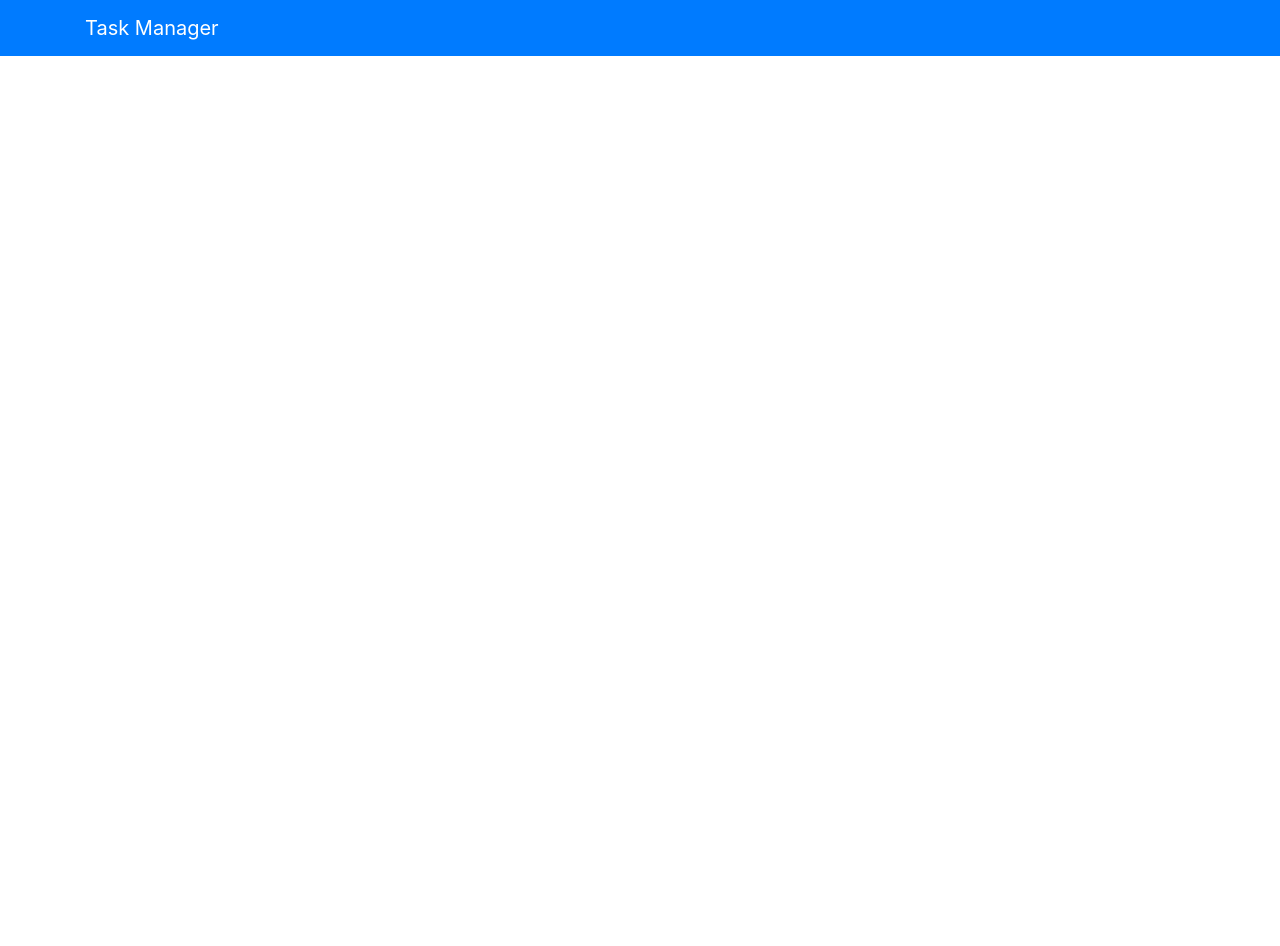
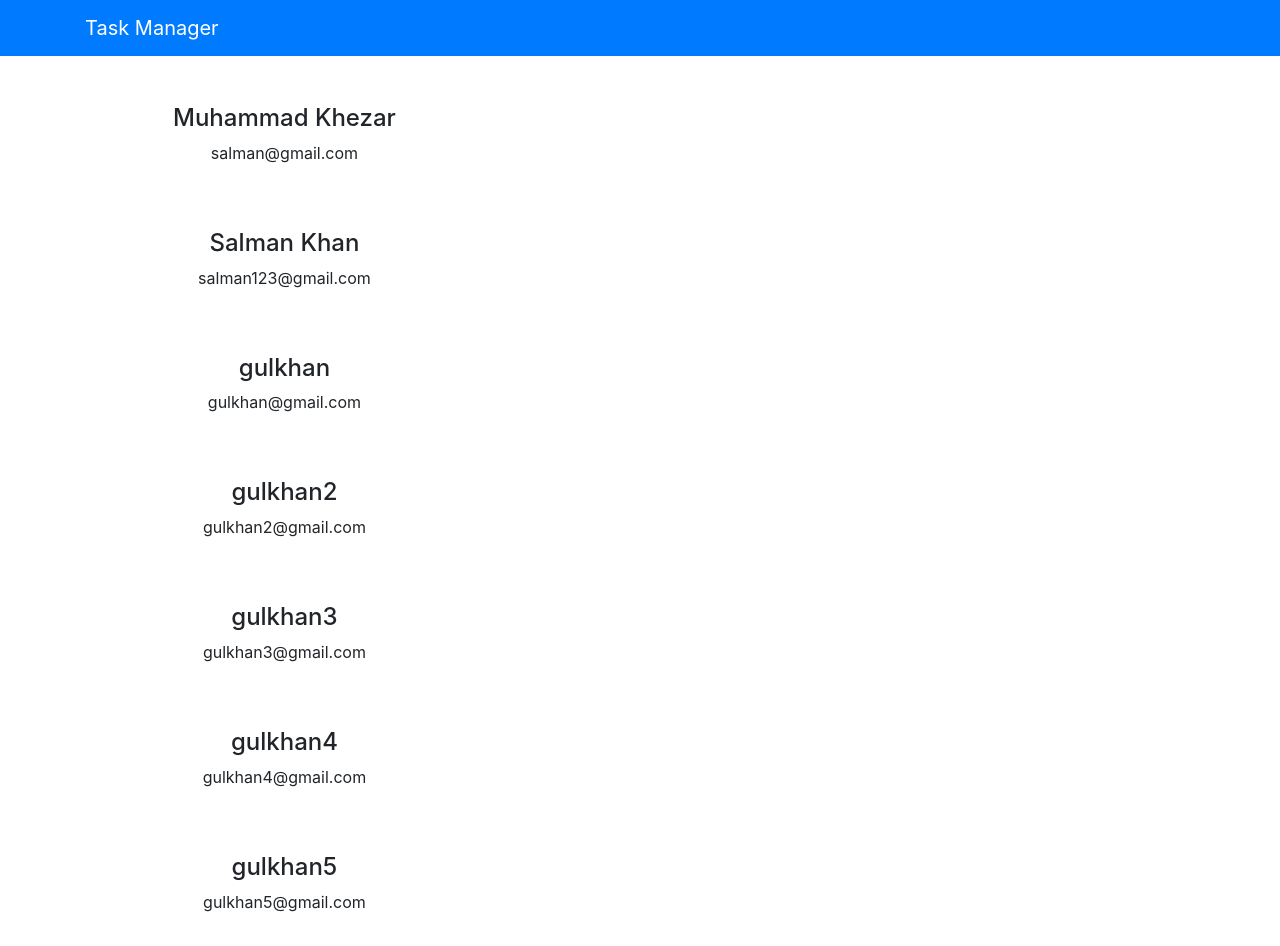
Before and after one commit to imkhezar/Task-Manager, a React (Create React App) app in the folder task-manager/public/front-end/: page / in a window 1280 px wide. Before the commit the page ends 800 px from the top, so only its background shows below. Built offline with nearby package versions, Linux system fonts and the light colour scheme; no server answers.

Commit message:
reterving from static json

```diff
--- a/task-manager/public/front-end/src/App.js
+++ b/task-manager/public/front-end/src/App.js
@@ -2,25 +2,13 @@ import logo from './logo.svg';
 import './App.css';
 import { Navbar, NavbarBrand } from 'reactstrap';
 import {React,Component} from 'react'
+import User from './components/header'
 
 
 
 //how to fetch data from express api in react
 class App extends Component {
-  constructor(props) {
-    super(props);
-    this.state = { apiResponse: [] };
-}
 
-callAPI() {
-    fetch("http://localhost:3001/users")
-        .then(res => res.text())
-        .then(res => this.setState({ apiResponse: res }));
-}
-
-componentWillMount() {
-    this.callAPI();
-}
 
   render() {
     //var jsonData=JSON.parse(this.state.apiResponse)
@@ -34,7 +22,8 @@ componentWillMount() {
 
           </div>
         </Navbar>
-        {this.state.apiResponse}
+        <User/>
+
       </div>
     );
   }
--- a/task-manager/public/front-end/src/components/header.js
+++ b/task-manager/public/front-end/src/components/header.js
@@ -0,0 +1,134 @@
+import React,{Component} from 'react'
+import {Media} from 'reactstrap';
+
+
+class User extends Component{
+
+    constructor(props){
+        super(props);
+
+        this.state ={
+            users:[
+                /* 1 */
+{
+    "_id" : 0,
+    "age" : 0,
+    "name" : "Muhammad Khezar",
+    "email" : "salman@gmail.com",
+    "password" : "$2a$08$OGm7DUzj9xZaMiwtREmfpuytnPsKvIanuhRlm/Q9CSbUGbDNLXDdO",
+    "__v" : 0
+},
+
+/* 2 */
+{
+    "_id" : 1,
+    "age" : 0,
+    "name" : "Salman Khan",
+    "email" : "salman123@gmail.com",
+    "password" : "$2a$08$XxADA7PeqJ0D.DkhQJwKLOlQVKjCCtziIk5oUtcIa9QlRMM73aRMy",
+    "__v" : 2,
+    "tokens" : [
+
+    ]
+},
+
+/* 3 */
+{
+    "_id" : 2,
+    "age" : 0,
+    "name" : "gulkhan",
+    "email" : "gulkhan@gmail.com",
+    "password" : "$2a$08$eQ2Kpl2L9owj9Ol39RNnrOxQpC4p8d8s6Sd.1q5JbLs6kV7dZ8ja2",
+    "token" : [],
+    "__v" : 0
+},
+
+/* 4 */
+{
+    "_id" : 3,
+    "age" : 0,
+    "name" : "gulkhan2",
+    "email" : "gulkhan2@gmail.com",
+    "password" : "$2a$08$utScD0Dhk4IruxnT5v3ooe2XkEaqQjbUXHMu07K5b3V.fjJ9wFx8W",
+    "token" : [],
+    "__v" : 0
+},
+
+/* 5 */
+{
+    "_id" : 4,
+    "age" : 0,
+    "name" : "gulkhan3",
+    "email" : "gulkhan3@gmail.com",
+    "password" : "$2a$08$81Ga5t6IUmOSUz.sUpc8GeY7jixPbxw4HyphEPDmRgBkSIWF2MHRK",
+    "tokens" : [
+
+    ],
+    "__v" : 1
+},
+
+/* 6 */
+{
+    "_id" : 5,
+    "age" : 0,
+    "name" : "gulkhan4",
+    "email" : "gulkhan4@gmail.com",
+    "password" : "$2a$08$Z/LNcBis93xDOT2rd/w2QO09RHWV8YbjxM2px5gKE4Cj7N.5EBxT6",
+    "tokens" : [
+
+    ],
+    "__v" : 1
+}
+,
+/* 7 */
+{
+    "_id" : 6,
+    "age" : 0,
+    "name" : "gulkhan5",
+    "email" : "gulkhan5@gmail.com",
+    "password" : "$2a$08$MUIhd4ClzUC70sBSFeJbvek5.wvuxXtYXAPDsDpDAn8gJuT2er.0q",
+    "tokens" : [
+
+    ],
+    "__v" : 1
+},
+            ]
+        }
+    }
+
+    render(){
+        const usersProfile=this.state.users.map((user)=>{
+
+            return(
+                <div key={user._id} className="col-12 mt-5">
+                    <Media tag="li">
+                        <Media body className="ml-5">
+                            <Media heading>
+                                {user.name}
+
+                            </Media>
+                            <p>{user.email}</p>
+
+                        </Media>
+                    </Media>
+                </div>
+            );
+        })
+
+        return(
+            <div className="container">
+                <div className="row">
+                    <Media list>
+                        {usersProfile}
+                    </Media>
+
+                </div>
+            </div>
+
+            );
+    }
+
+
+}
+
+export default User;
```
